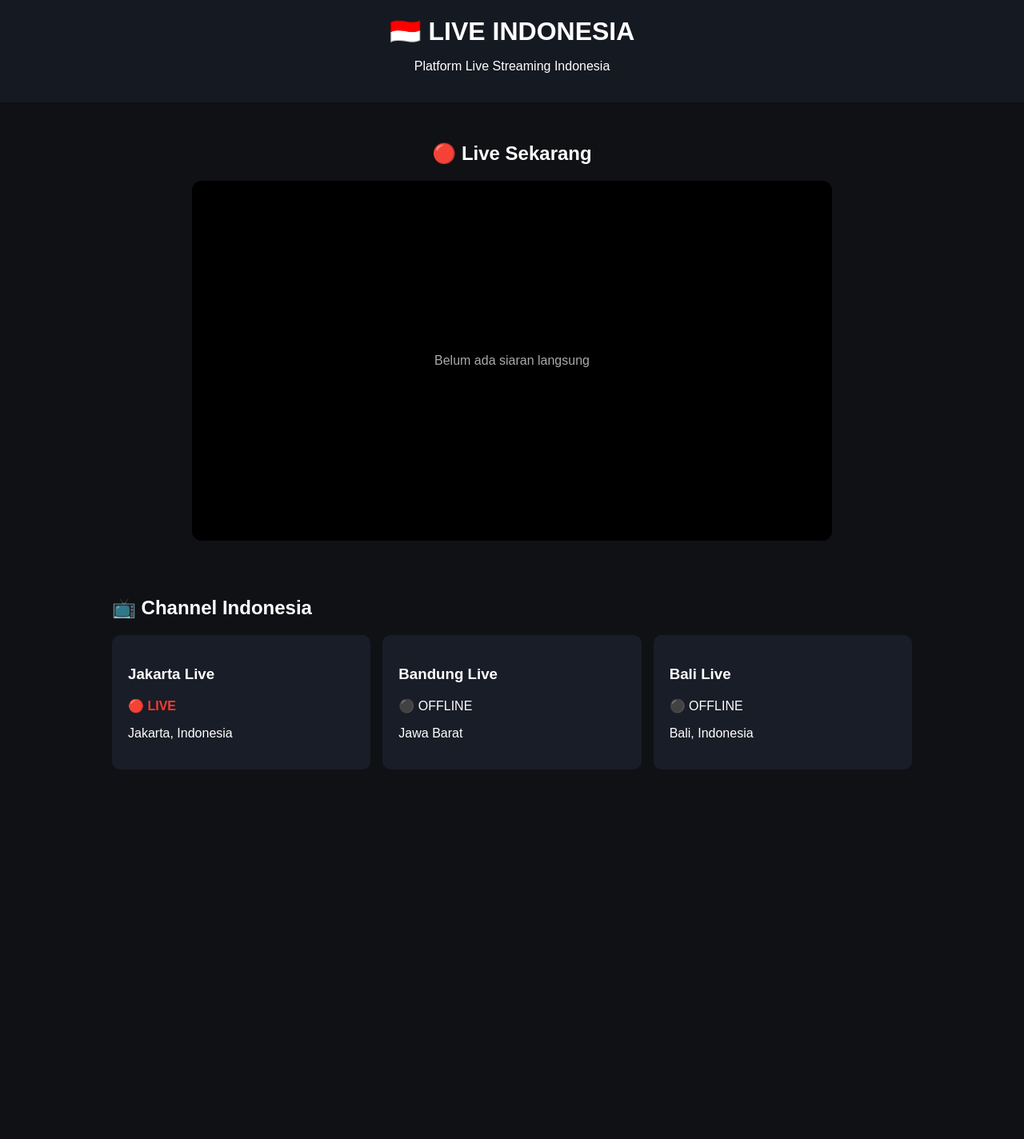
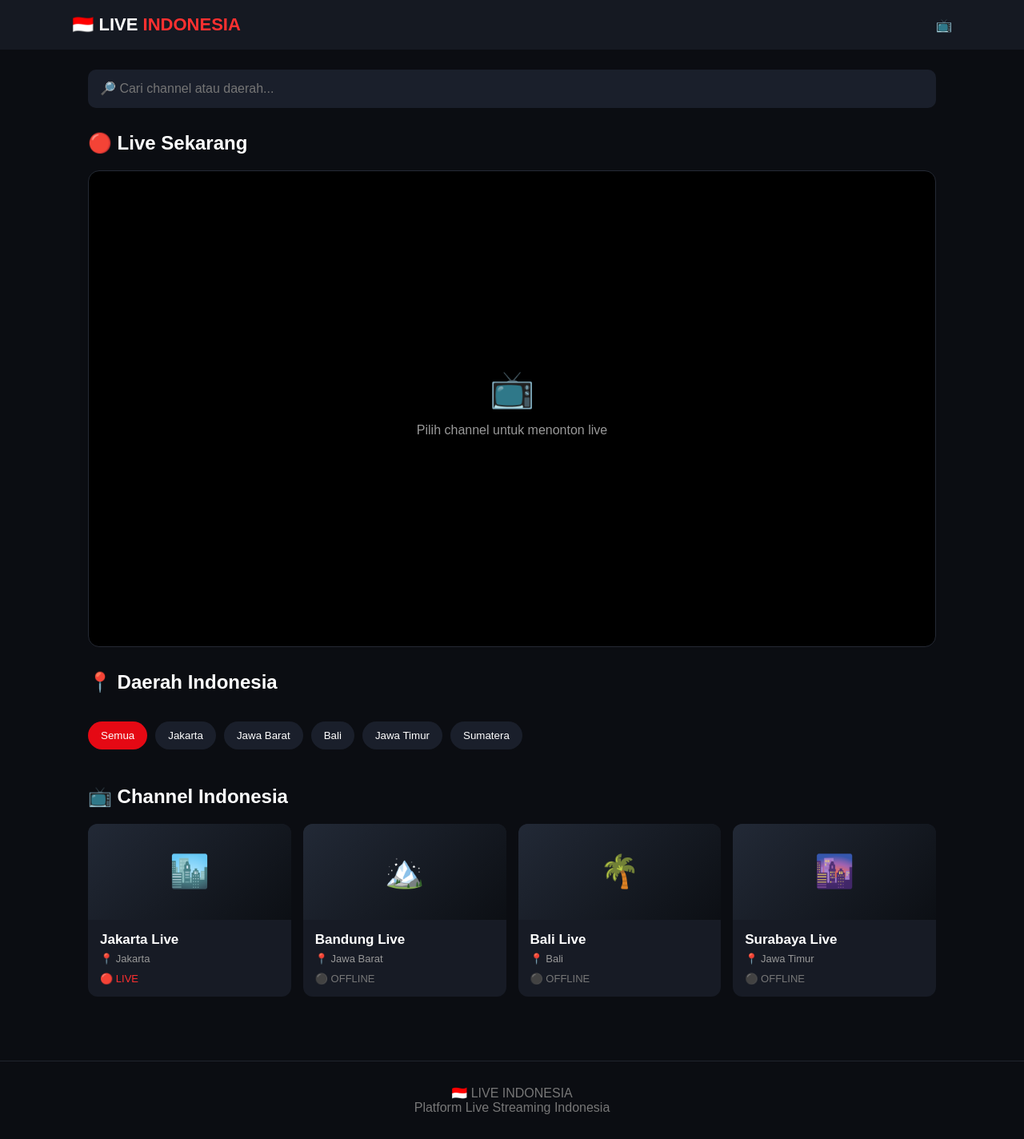
Before and after one commit to muhamadrmr14-crypto/live-indonesia, a plain HTML site: page index.html in a window 1280 px wide. Shown: the whole page at 80% size. Before the commit the page ends 982 px from the top, so only its background shows below. Drawn offline with Linux system fonts and the light colour scheme.

Commit message:
Update index.html

```diff
--- a/index.html
+++ b/index.html
@@ -4,115 +4,467 @@
 <meta charset="UTF-8">
 <meta name="viewport" content="width=device-width, initial-scale=1.0">
 
-    <title>Live Indonesia 🇮🇩</title>
+<title>LIVE INDONESIA 🇮🇩</title>
 
 <style>
+
+* {
+    box-sizing: border-box;
+}
+
 body {
     margin: 0;
-            background: #0f1115;
+    background: #0b0d12;
     color: white;
     font-family: Arial, sans-serif;
 }
 
+/* HEADER */
+
 header {
-            padding: 20px;
-            text-align: center;
     background: #151922;
+    padding: 18px 20px;
+    position: sticky;
+    top: 0;
+    z-index: 10;
 }
 
-        h1 {
-            margin: 0;
+.header-content {
+    max-width: 1100px;
+    margin: auto;
+    display: flex;
+    justify-content: space-between;
+    align-items: center;
 }
 
-        .hero {
-            padding: 30px 20px;
-            text-align: center;
+.logo {
+    font-size: 22px;
+    font-weight: bold;
 }
 
-        .live-box {
-            max-width: 800px;
+.logo span {
+    color: #ff3030;
+}
+
+/* SEARCH */
+
+.search {
+    max-width: 1100px;
+    margin: 25px auto;
+    padding: 0 20px;
+}
+
+.search input {
+    width: 100%;
+    padding: 15px;
+    border-radius: 10px;
+    border: none;
+    background: #1a1f2b;
+    color: white;
+    font-size: 16px;
+    outline: none;
+}
+
+/* MAIN */
+
+.container {
+    max-width: 1100px;
     margin: auto;
+    padding: 0 20px 50px;
+}
+
+.title {
+    margin-top: 30px;
+}
+
+/* PLAYER */
+
+.player {
+    width: 100%;
+    aspect-ratio: 16 / 9;
     background: #000;
-            aspect-ratio: 16 / 9;
+    border-radius: 14px;
     display: flex;
     align-items: center;
     justify-content: center;
-            border-radius: 12px;
+    margin-top: 15px;
+    border: 1px solid #252a35;
 }
 
-        .live-box p {
-            color: #aaa;
+.player-text {
+    text-align: center;
+    color: #999;
 }
 
-        .channels {
-            padding: 20px;
-            max-width: 1000px;
-            margin: auto;
+.player-text .icon {
+    font-size: 45px;
 }
 
-        .channel-list {
+/* FILTER */
+
+.filters {
+    display: flex;
+    gap: 10px;
+    overflow-x: auto;
+    padding: 15px 0;
+}
+
+.filter {
+    background: #1a1f2b;
+    border: none;
+    color: white;
+    padding: 10px 16px;
+    border-radius: 20px;
+    white-space: nowrap;
+    cursor: pointer;
+}
+
+.filter.active {
+    background: #e50914;
+}
+
+/* CHANNEL */
+
+.channel-grid {
     display: grid;
-            grid-template-columns: repeat(auto-fit, minmax(200px, 1fr));
+    grid-template-columns: repeat(auto-fit, minmax(220px, 1fr));
     gap: 15px;
+    margin-top: 15px;
 }
 
 .channel {
-            background: #191d27;
-            padding: 20px;
-            border-radius: 10px;
+    background: #171b25;
+    border-radius: 12px;
+    overflow: hidden;
+    cursor: pointer;
+    transition: 0.2s;
+}
+
+.channel:hover {
+    transform: translateY(-3px);
+}
+
+.thumbnail {
+    height: 120px;
+    background: linear-gradient(135deg, #222936, #0c0f14);
+    display: flex;
+    align-items: center;
+    justify-content: center;
+    font-size: 40px;
+}
+
+.channel-info {
+    padding: 15px;
+}
+
+.channel-name {
+    font-size: 17px;
+    font-weight: bold;
+}
+
+.location {
+    color: #999;
+    font-size: 13px;
+    margin-top: 6px;
+}
+
+.status {
+    margin-top: 10px;
+    font-size: 13px;
 }
 
 .live {
-            color: #ff3b30;
-            font-weight: bold;
+    color: #ff3030;
 }
+
+.offline {
+    color: #777;
+}
+
+/* FOOTER */
+
+footer {
+    text-align: center;
+    padding: 30px;
+    color: #777;
+    border-top: 1px solid #20242e;
+    margin-top: 30px;
+}
+
 </style>
 </head>
 
 <body>
 
 <header>
-    <h1>🇮🇩 LIVE INDONESIA</h1>
-    <p>Platform Live Streaming Indonesia</p>
-</header>
 
-<section class="hero">
+<div class="header-content">
 
-    <h2>🔴 Live Sekarang</h2>
-
-    <div class="live-box">
-        <p>Belum ada siaran langsung</p>
+<div class="logo">
+🇮🇩 LIVE <span>INDONESIA</span>
 </div>
 
-</section>
-
-<section class="channels">
-
-    <h2>📺 Channel Indonesia</h2>
-
-    <div class="channel-list">
-
-        <div class="channel">
-            <h3>Jakarta Live</h3>
-            <p class="live">🔴 LIVE</p>
-            <p>Jakarta, Indonesia</p>
-        </div>
-
-        <div class="channel">
-            <h3>Bandung Live</h3>
-            <p>⚫ OFFLINE</p>
-            <p>Jawa Barat</p>
-        </div>
-
-        <div class="channel">
-            <h3>Bali Live</h3>
-            <p>⚫ OFFLINE</p>
-            <p>Bali, Indonesia</p>
+<div>
+📺
 </div>
 
 </div>
 
-</section>
+</header>
+
+
+<div class="search">
+
+<input
+type="text"
+id="search"
+placeholder="🔎 Cari channel atau daerah..."
+>
+
+</div>
+
+
+<main class="container">
+
+<h2 class="title">🔴 Live Sekarang</h2>
+
+<div class="player">
+
+<div class="player-text">
+
+<div class="icon">📺</div>
+
+<p>Pilih channel untuk menonton live</p>
+
+</div>
+
+</div>
+
+
+<h2 class="title">📍 Daerah Indonesia</h2>
+
+<div class="filters">
+
+<button class="filter active" onclick="filterChannel('all')">
+Semua
+</button>
+
+<button class="filter" onclick="filterChannel('Jakarta')">
+Jakarta
+</button>
+
+<button class="filter" onclick="filterChannel('Jawa Barat')">
+Jawa Barat
+</button>
+
+<button class="filter" onclick="filterChannel('Bali')">
+Bali
+</button>
+
+<button class="filter" onclick="filterChannel('Jawa Timur')">
+Jawa Timur
+</button>
+
+<button class="filter" onclick="filterChannel('Sumatera')">
+Sumatera
+</button>
+
+</div>
+
+
+<h2 class="title">📺 Channel Indonesia</h2>
+
+<div class="channel-grid" id="channels">
+
+
+<div class="channel"
+data-location="Jakarta"
+onclick="openChannel('Jakarta Live')">
+
+<div class="thumbnail">
+🏙️
+</div>
+
+<div class="channel-info">
+
+<div class="channel-name">
+Jakarta Live
+</div>
+
+<div class="location">
+📍 Jakarta
+</div>
+
+<div class="status live">
+🔴 LIVE
+</div>
+
+</div>
+
+</div>
+
+
+<div class="channel"
+data-location="Jawa Barat"
+onclick="openChannel('Bandung Live')">
+
+<div class="thumbnail">
+🏔️
+</div>
+
+<div class="channel-info">
+
+<div class="channel-name">
+Bandung Live
+</div>
+
+<div class="location">
+📍 Jawa Barat
+</div>
+
+<div class="status offline">
+⚫ OFFLINE
+</div>
+
+</div>
+
+</div>
+
+
+<div class="channel"
+data-location="Bali"
+onclick="openChannel('Bali Live')">
+
+<div class="thumbnail">
+🌴
+</div>
+
+<div class="channel-info">
+
+<div class="channel-name">
+Bali Live
+</div>
+
+<div class="location">
+📍 Bali
+</div>
+
+<div class="status offline">
+⚫ OFFLINE
+</div>
+
+</div>
+
+</div>
+
+
+<div class="channel"
+data-location="Jawa Timur"
+onclick="openChannel('Surabaya Live')">
+
+<div class="thumbnail">
+🌆
+</div>
+
+<div class="channel-info">
+
+<div class="channel-name">
+Surabaya Live
+</div>
+
+<div class="location">
+📍 Jawa Timur
+</div>
+
+<div class="status offline">
+⚫ OFFLINE
+</div>
+
+</div>
+
+</div>
+
+
+</div>
+
+</main>
+
+
+<footer>
+
+🇮🇩 LIVE INDONESIA<br>
+Platform Live Streaming Indonesia
+
+</footer>
+
+
+<script>
+
+function openChannel(name) {
+
+    alert(
+        "Channel " + name +
+        " dipilih. Player akan digunakan untuk streaming."
+    );
+
+}
+
+
+function filterChannel(location) {
+
+    const channels =
+        document.querySelectorAll(".channel");
+
+    channels.forEach(channel => {
+
+        if (
+            location === "all" ||
+            channel.dataset.location === location
+        ) {
+
+            channel.style.display = "block";
+
+        } else {
+
+            channel.style.display = "none";
+
+        }
+
+    });
+
+}
+
+
+document
+.getElementById("search")
+.addEventListener("input", function() {
+
+    const search =
+        this.value.toLowerCase();
+
+    const channels =
+        document.querySelectorAll(".channel");
+
+    channels.forEach(channel => {
+
+        const text =
+            channel.innerText.toLowerCase();
+
+        if (text.includes(search)) {
+
+            channel.style.display = "block";
+
+        } else {
+
+            channel.style.display = "none";
+
+        }
+
+    });
+
+});
+
+</script>
 
 </body>
 </html>
```
Lines whose indentation alone changed are shown as unchanged.
